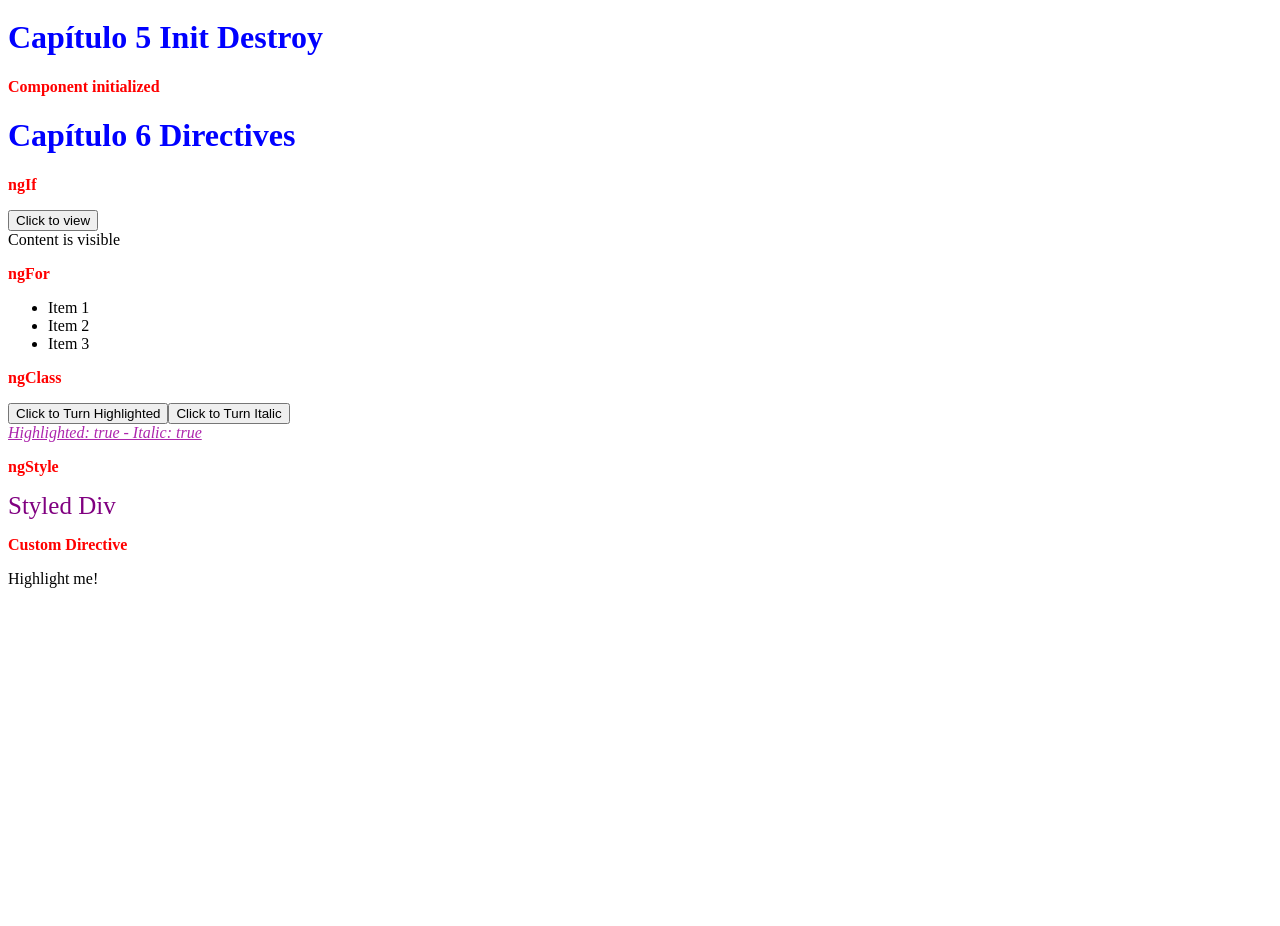
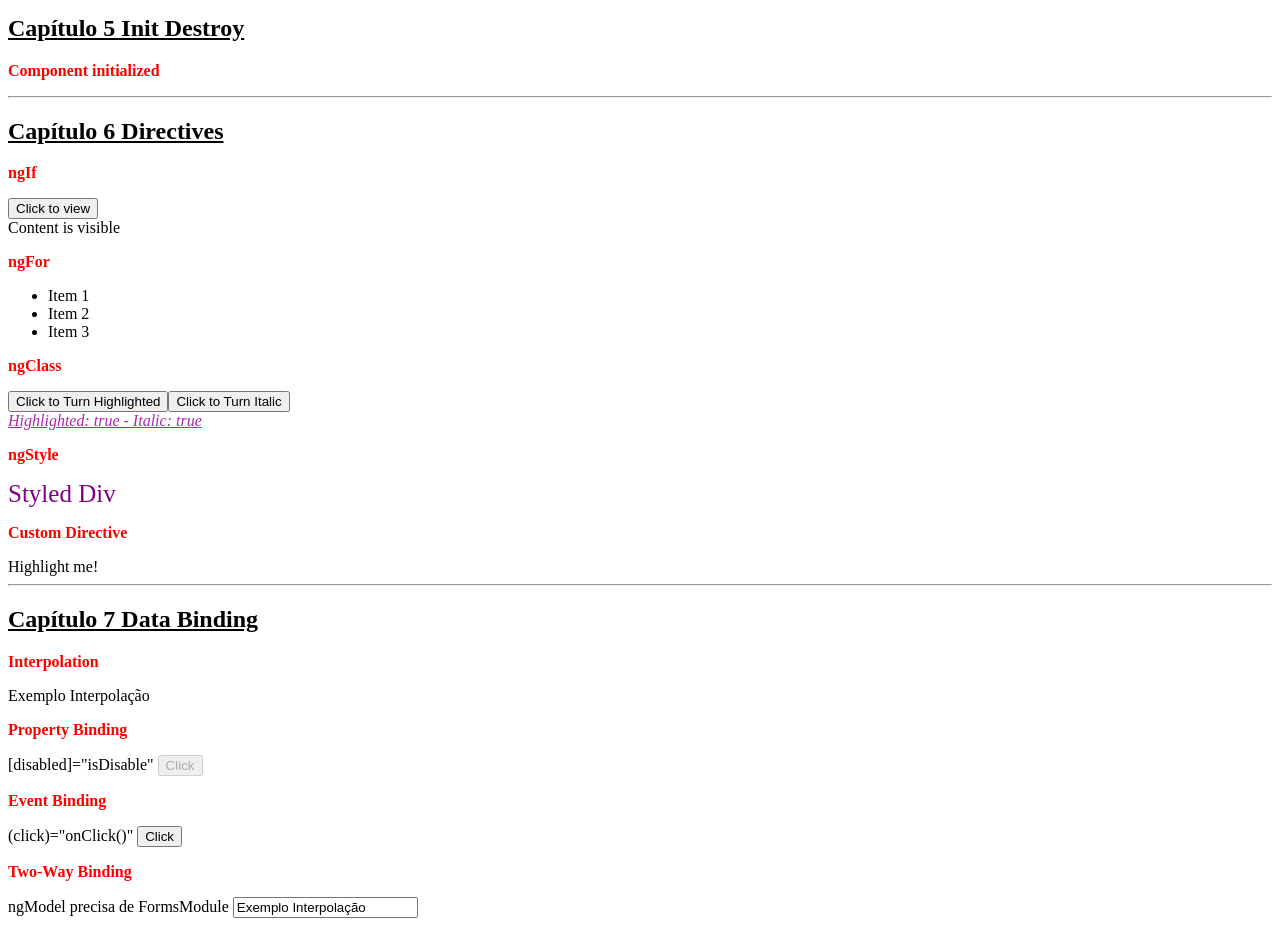
Before and after one commit to dabranpe/angular-estudo-1, an Angular app: page / in a window 1280 px wide. Shown: the part 137-1063 px from the top of the page. Before the commit the page ends 800 px from the top, so only its background shows below. Built offline with nearby package versions, Linux system fonts and the light colour scheme.

Commit message:
Capitulo 7

```diff
--- a/src/app/app.component.css
+++ b/src/app/app.component.css
@@ -4,8 +4,9 @@ p{
 }
 
 h1{
-    color: blue;
+    color:black;
     font-weight: bold;
+    text-decoration: underline;
 }
 
 .highlight{
--- a/src/app/app.component.html
+++ b/src/app/app.component.html
@@ -1,5 +1,15 @@
-<app-comp-cap-5-input-output></app-comp-cap-5-input-output>
-
-<app-comp-cap-5-init-destroy></app-comp-cap-5-init-destroy>
-
-<app-comp-cap-6-directives></app-comp-cap-6-directives>
+<section>
+    <app-comp-cap-5-input-output></app-comp-cap-5-input-output>
+</section>
+<hr>
+<section>
+    <app-comp-cap-5-init-destroy></app-comp-cap-5-init-destroy>
+</section>
+<hr>
+<section>
+    <app-comp-cap-6-directives></app-comp-cap-6-directives>
+</section>
+<hr>
+<section>
+    <app-comp-cap-7-data-binding></app-comp-cap-7-data-binding>
+</section>
--- a/src/app/app.component.ts
+++ b/src/app/app.component.ts
@@ -1,4 +1,4 @@
-import { Component } from '@angular/core';
+import { Component, ElementRef } from '@angular/core';
 
 @Component({
   selector: 'app-root',
@@ -7,4 +7,7 @@ import { Component } from '@angular/core';
 })
 export class AppComponent {
   title = 'angular-estudo-1';
+
+
+
 }
--- /dev/null
+++ b/src/app/comp-cap-7-data-binding/comp-cap-7-data-binding.component.html
@@ -0,0 +1,21 @@
+<h1>Capítulo 7 Data Binding</h1>
+
+<p>Interpolation</p>
+
+{{name}}
+
+<p>Property Binding</p>
+
+[disabled]="isDisable"
+<button [disabled]="isDisable">Click</button>
+
+<p>Event Binding</p>
+
+(click)="onClick()"
+<button (click)="onClick()">Click</button>
+
+
+<p>Two-Way Binding</p>
+
+ngModel precisa de FormsModule
+<input type="text" [(ngModel)]="name"/>
--- /dev/null
+++ b/src/app/comp-cap-7-data-binding/comp-cap-7-data-binding.component.ts
@@ -0,0 +1,16 @@
+import { Component } from '@angular/core';
+
+@Component({
+  selector: 'app-comp-cap-7-data-binding',
+  templateUrl: './comp-cap-7-data-binding.component.html',
+  styleUrl: '../app.component.css'
+})
+export class CompCap7DataBindingComponent {
+  name : string = "Exemplo Interpolação";
+  isDisable: boolean = true;
+
+
+  onClick(){
+    alert("Clicou");
+  }
+}
```
Also changed, not shown: src/app/app.module.ts (+6 -2 lines), src/app/comp-cap-7-data-binding/comp-cap-7-data-binding.component.css (added), 1 other file (tests, documents, lock files or other folders).
